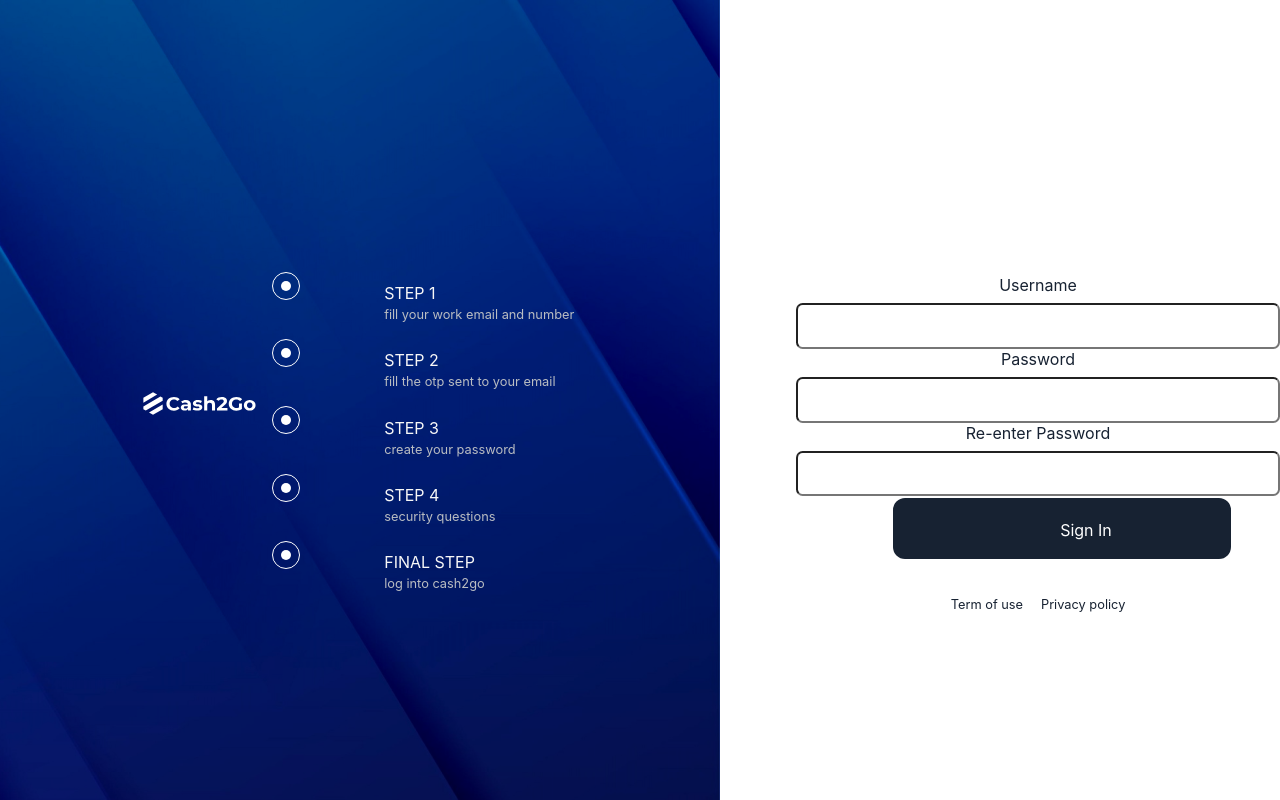
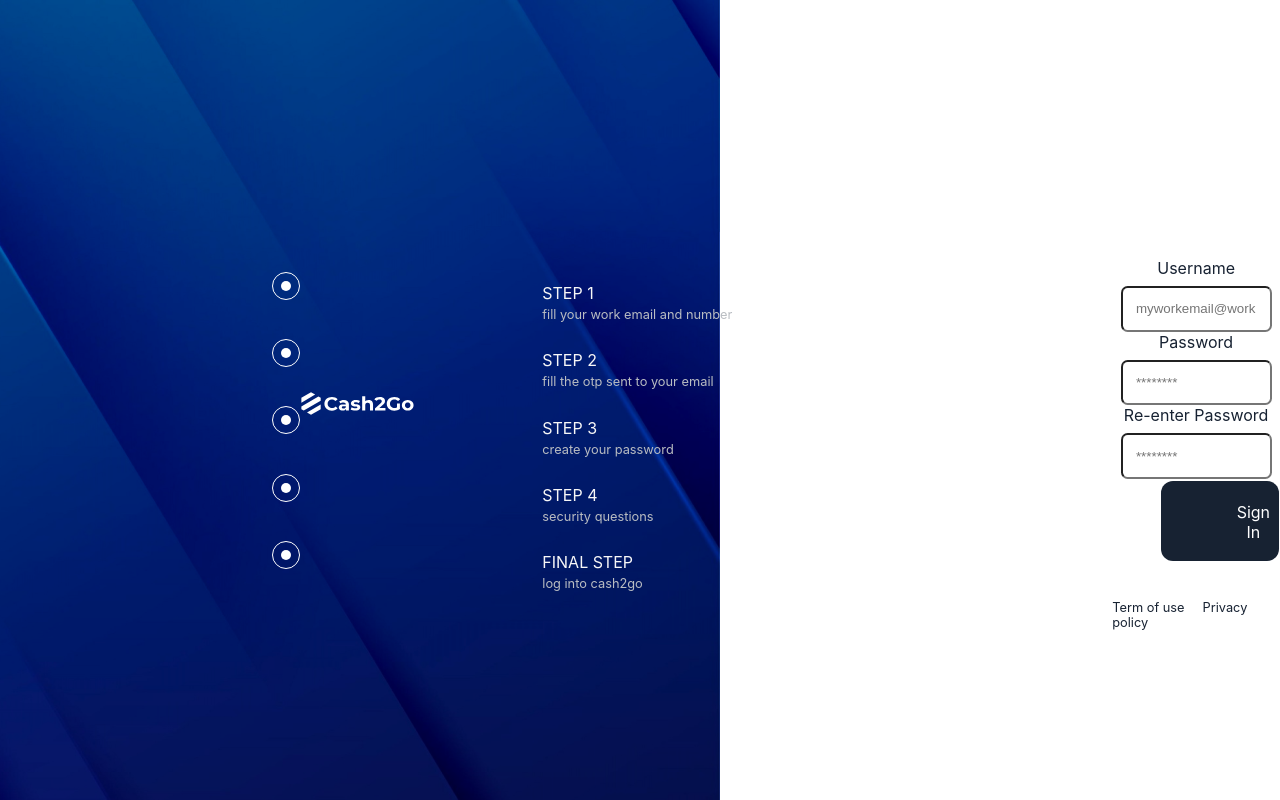
Before and after one commit to joyibeh93/Cash2go-loan-app, a React (Create React App) app: page /signupstep3 in a window 1280 px wide. Shown: the top 800 px of the page. Built offline with nearby package versions, Linux system fonts and the light colour scheme; the HTML template or start-up script is replaced by a standard one.

Commit message:
worked on the input character

```diff
--- a/src/Styles/Signupstep3.css
+++ b/src/Styles/Signupstep3.css
@@ -32,8 +32,11 @@
 }
 
 .signup {
-  display: block;
-  padding: 1em 18em;
+  display: flex;
+  flex-direction: column;
+  justify-content: center;
+  align-items: center;
+  padding: 1em;
   border-radius: 0.5em;
   width: 90%;
   margin-top: 0.5rem;
```
